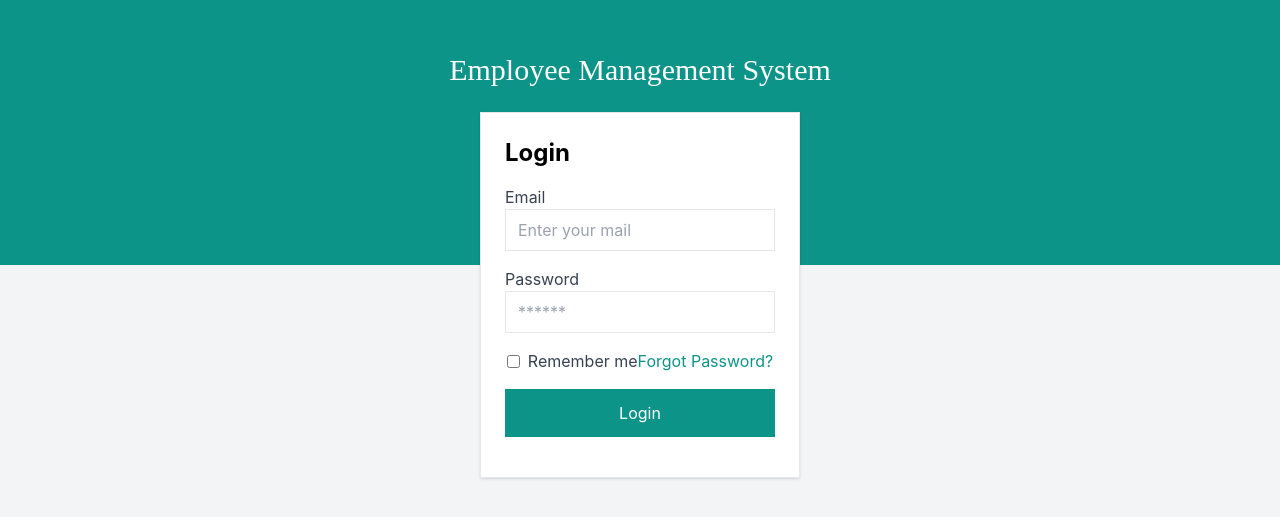
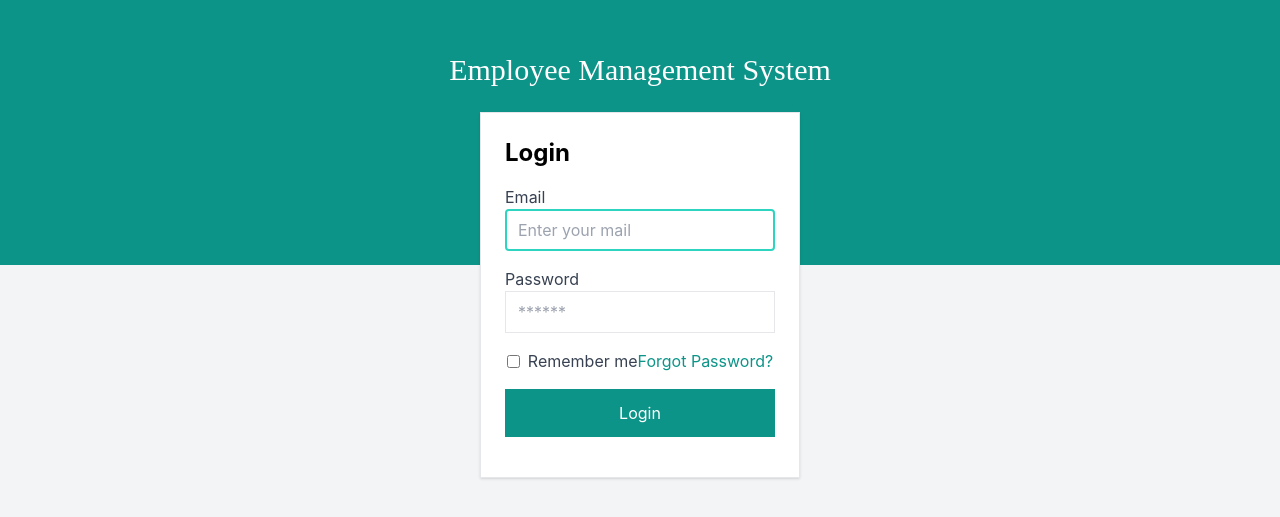
Before and after one commit to Timmydevsoft/ems, a React (Vite) app: page /login in a window 1280 px wide. Shown: the part 135-652 px from the top of the page. Built offline with nearby package versions, Linux system fonts and the light colour scheme; a web font is replaced by a local one.

Commit message:
Ajustsed focus, handle submit button

```diff
--- a/src/component/EmployeeDasBoard/EmployeeProfile.jsx
+++ b/src/component/EmployeeDasBoard/EmployeeProfile.jsx
@@ -4,6 +4,7 @@ import { useAuth } from "../../context/AuthContext";
 
 const EmployeeProfile = () => {
 //   const { id } = useParams();
+const[loading,setLoading] = useState(true)
   const { auth } = useAuth();
   const [employee, setEmployee] = useState(null);
   const formatDate = (datestring) => {
--- a/src/pages/AdminDashBoard.jsx
+++ b/src/pages/AdminDashBoard.jsx
@@ -5,6 +5,7 @@ import axios from "axios"
 import AdminSideBar from "../component/admin/AminSideBar"
 import NavBar from "../component/admin/NavBar"
 import AdminSummary from "../component/admin/AdminSummary"
+import Loading from "../component/uiexperience/Loading"
 
 const AdminDashBoard = ()=>{
     const{auth} = useAuth()
@@ -39,7 +40,9 @@ const AdminDashBoard = ()=>{
     )
     if(loading){
         return(
-            <div className="text-teal-600 font-medium text-3xl"> Loading....</div>
+            <div className="w-full h-screen flex items-center justify-center">
+                <Loading/>
+            </div>
         )
     }
     return(
--- a/src/pages/Login.jsx
+++ b/src/pages/Login.jsx
@@ -1,4 +1,4 @@
-import { useState } from "react";
+import { useEffect, useRef, useState } from "react";
 import "../index.css";
 import axios from "axios";
 import { useNavigate, useLocation } from "react-router-dom";
@@ -6,9 +6,15 @@ import { useAuth } from "../context/AuthContext";
 import Loading from "../component/uiexperience/Loading";
 const Login = () => {
   const [user, setUser] = useState({ mail: "", password: "" });
+  const inputRef = useRef()
   const [loading, setLoading] = useState(false);
   const [error, setError] = useState({ status: 200, message: "" });
   const { setAuth, auth } = useAuth();
+  useEffect(
+    ()=>{
+        inputRef.current.focus()
+    },[]
+  )
   const handleChange = (e) => {
     const { name, value } = e.target;
     setError({ status: 200, message: "" });
@@ -21,8 +27,8 @@ const Login = () => {
   const from = location?.state?.from?.pathname || "/";
   const handleSubmit = async (e) => {
     e.preventDefault();
-    setLoading(true)
     try{
+        setLoading(true)
         const response = await axios.post("https://ems-api-3nt7.onrender.com/api/login", user);
         if(response){
             setAuth({token: response.data.accessToken, userName: response.data.name, role: response.data.role, id: response.data.id})
@@ -36,13 +42,14 @@ const Login = () => {
                 navigate("/admin-dashboard")
             }
             else if(auth.token !=="" && response.data.role === "Employee"){
-                navigate("/admin-dashboard")
+                setLoading(false)
                 navigate("/employee-dashboard")
             }
         }
     }
     catch(err){
         if(err.status === 401){
+            setLoading(false)
             setError(prev=>{
                 return({...prev, status:401, message: "Invalid or wrong password"})
             })
@@ -73,10 +80,11 @@ const Login = () => {
               type="email"
               required
               name="mail"
+              ref={inputRef}
               placeholder="Enter your mail"
               value={user.mail}
               onChange={handleChange}
-              className="px-3 py-2 w-full border"
+              className="px-3 py-2 w-full border focus:outline-teal-400"
             />
           </div>
           <div className="mb-4">
@@ -90,7 +98,7 @@ const Login = () => {
               placeholder="******"
               value={user.password}
               onChange={(e) => handleChange(e)}
-              className="px-3 py-2 w-full border"
+              className="px-3 py-2 w-full border focus:outline-teal-400"
             />
           </div>
           <div className="flex items-ceter w-full justify-center mb-4">
```
